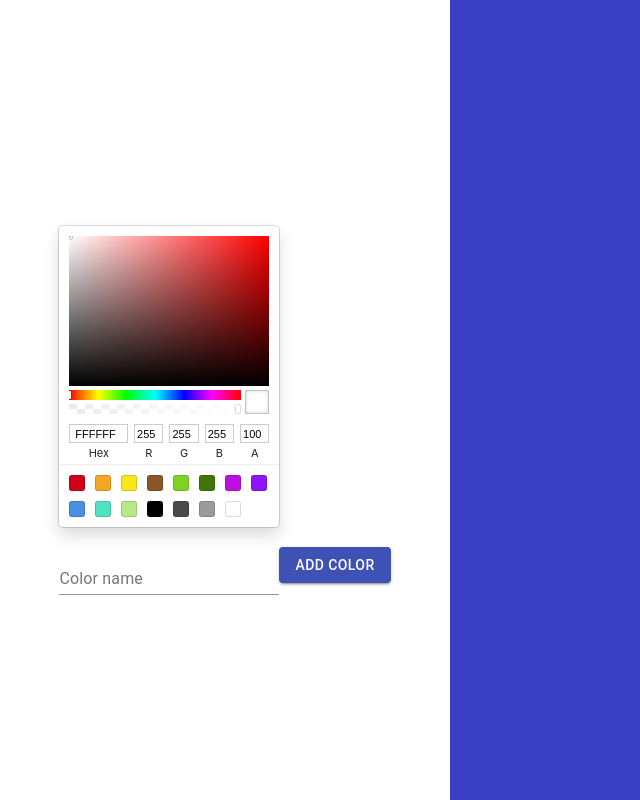
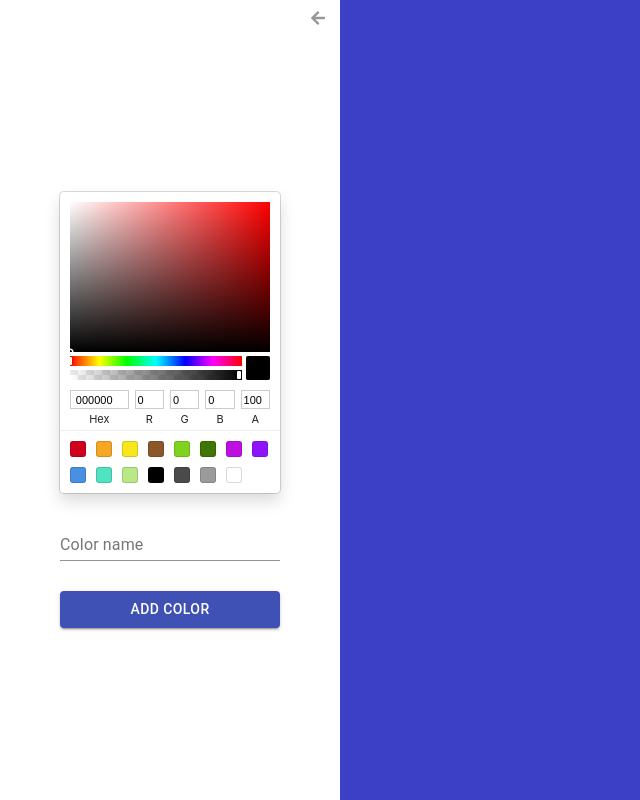
Before and after one commit to lucas-mdiniz/color-palette, a React (Create React App) app: page /create in a window 1280 px wide. Shown: the whole page, without its empty margins (0-640 px from the left). Built offline with nearby package versions, Linux system fonts and the light colour scheme; data requests are answered from the project's data file; the HTML template or start-up script is replaced by a standard one.

Commit message:
Created the color creating flow and refactored GridItem(whitout custom props)

```diff
--- a/package.json
+++ b/package.json
@@ -3,6 +3,9 @@
   "version": "0.1.0",
   "private": true,
   "dependencies": {
+    "@fortawesome/fontawesome-svg-core": "^1.2.25",
+    "@fortawesome/free-solid-svg-icons": "^5.11.2",
+    "@fortawesome/react-fontawesome": "^0.1.7",
     "@material-ui/core": "^4.4.3",
     "axios": "^0.19.0",
     "chroma-js": "^2.0.6",
--- a/src/CreatePalette.js
+++ b/src/CreatePalette.js
@@ -3,9 +3,33 @@ import SideBar from './SideBar';
 import { SketchPicker } from 'react-color';
 import {TextField, Button} from '@material-ui/core';
 import styled from 'styled-components';
+import { StylesProvider } from '@material-ui/styles';
+import ColorBox from './ColorBox';
+import GridItem from './GridItem';
 
 const StyledSketchPicker = styled(SketchPicker)`
     margin: 20px 0;
+`;
+
+const StyledForm = styled.form`
+    display: flex;
+    flex-flow: column;
+    justify-content: center;
+`;
+
+const StyledTextField = styled(TextField)`
+    margin-bottom: 30px;
+`;
+
+const CreatePaletteWrapper = styled.div`
+    display: flex;
+`;
+
+const PaletteContainer = styled.div`
+    display: flex;
+    flex-grow: 1;
+    flex-wrap: wrap;
+    align-content: flex-start;
 `;
 
 class CreatePalette extends Component{
@@ -13,7 +37,7 @@ class CreatePalette extends Component{
         super(props);
 
         this.state = {
-            colorPicker: '#fff',
+            colorPicker: '#000',
             colorName: '',
             newPalette: {}
         }
@@ -35,30 +59,44 @@ class CreatePalette extends Component{
 
     handleSubmit(e){
         e.preventDefault();
+        const newPalette = {...this.state.newPalette, [this.state.colorName]: this.state.colorPicker};
 
-        console.log(this.state.colorName);
+        this.setState({newPalette, colorName: '', colorPicker:'#000'});
+
     }
 
     render(){
         return(
+            <StylesProvider injectFirst>
+                <CreatePaletteWrapper>
                 <SideBar>
-                <form>
+                    <StyledForm>
                         <StyledSketchPicker
                             color={ this.state.colorPicker }
                             onChangeComplete={ this.handleChangeColorPicker }
                             name="colorPicker"
                         />
-                    <TextField
+                        <StyledTextField
                             name="colorName"
                             label="Color name"
                             requireds
                             onChange = {this.handleChange}
+                            value={this.state.colorName}
                         />
                         <Button variant="contained" color="primary" onClick={this.handleSubmit}>
                             Add Color
                         </Button>
-                </form>
+                    </StyledForm>
                 </SideBar>
+                <PaletteContainer>
+                        {Object.keys(this.state.newPalette).map(color =>
+                            <GridItem>
+                                <ColorBox color={this.state.newPalette[color]} name={color}/>
+                            </GridItem>
+                        )}
+                </PaletteContainer>
+                </CreatePaletteWrapper>
+            </StylesProvider>
         )
     }
 }
--- /dev/null
+++ b/src/GridItem.js
@@ -0,0 +1,18 @@
+import React from 'react';
+import styled from 'styled-components';
+
+const StyledGridItem = styled.div`
+    width: 20%;
+    height: 25%;
+`;
+
+
+function GridItem(props){
+    return(
+        <StyledGridItem>
+            {props.children}
+        </StyledGridItem>
+    )
+}
+
+export default GridItem;
--- a/src/Palette.js
+++ b/src/Palette.js
@@ -2,17 +2,13 @@ import React, {Component} from 'react';
 import ColorBox from './ColorBox';
 import PaletteHeader from './PaletteHeader';
 import styled from 'styled-components';
+import GridItem from './GridItem';
 
 const Container = styled.div`
     display: flex;
     flex-wrap: wrap;
     height: 90vh;
     flex-grow: 1;
-`;
-
-const GridItem = styled.div`
-    width: 20%;
-    height: 25%;
 `;
 
 const PaletteWrapper = styled.div`
@@ -56,7 +52,7 @@ class Palette extends Component{
                                             color={color[1]}
                                             name={color[0]}
                                             luminanceLevel={this.state.luminanceSlider}
-                                            colorFormat={this.state.colorFormat} name={color[0]}
+                                            colorFormat={this.state.colorFormat}
                                             hasMore={true}/>
                                     </GridItem>);
         } else {
--- a/src/SideBar.js
+++ b/src/SideBar.js
@@ -1,8 +1,10 @@
-import React from 'react';
+import React, {Component} from 'react';
 import styled from 'styled-components';
+import {FontAwesomeIcon} from '@fortawesome/react-fontawesome';
+import {faArrowLeft, faArrowRight} from '@fortawesome/free-solid-svg-icons'
 
 const StyledSidebar = styled.div`
-    padding: 20px;
+    padding: 60px;
     background: #fff;
     height: 100vh;
     display: flex;
@@ -11,13 +13,50 @@ const StyledSidebar = styled.div`
     justify-content: center;
     max-width: 450px;
     box-sizing: border-box;
+    position: relative;
+    transform: translateX(${props => (props.open ? '0' : 'calc(-100% + 44px)')});
+    transition: 500ms;
 `;
-function SideBar(props){
-    return(
-        <StyledSidebar>
-            {props.children}
-        </StyledSidebar>
-    )
+
+const CloseArrow = styled(FontAwesomeIcon)`
+    color: #979797;
+    position: absolute;
+    top: 0;
+    right: 0;
+    padding: 10px 15px;
+    cursor: pointer;
+    display: block !important;
+`;
+
+class SideBar extends Component{
+    constructor(){
+        super();
+
+        this.state = {
+            sideBarOpen: true
+        }
+
+        this.handleClose = this.handleClose.bind(this);
+    }
+
+    handleClose(e){
+        e.preventDefault();
+
+        this.setState(previousState => ({sideBarOpen: !previousState.sideBarOpen}));
+    }
+
+    render(){
+        return(
+            <StyledSidebar open={this.state.sideBarOpen}>
+                {this.props.children}
+                <CloseArrow
+                    icon={this.state.sideBarOpen ? faArrowLeft : faArrowRight}
+                    open={this.state.sideBarOpen}
+                    onClick={this.handleClose}
+                />
+            </StyledSidebar>
+        )
+    }
 }
 
 export default SideBar;
```
Also changed, not shown: 1 other file (tests, documents, lock files or other folders). Lines whose indentation alone changed are shown as unchanged.
